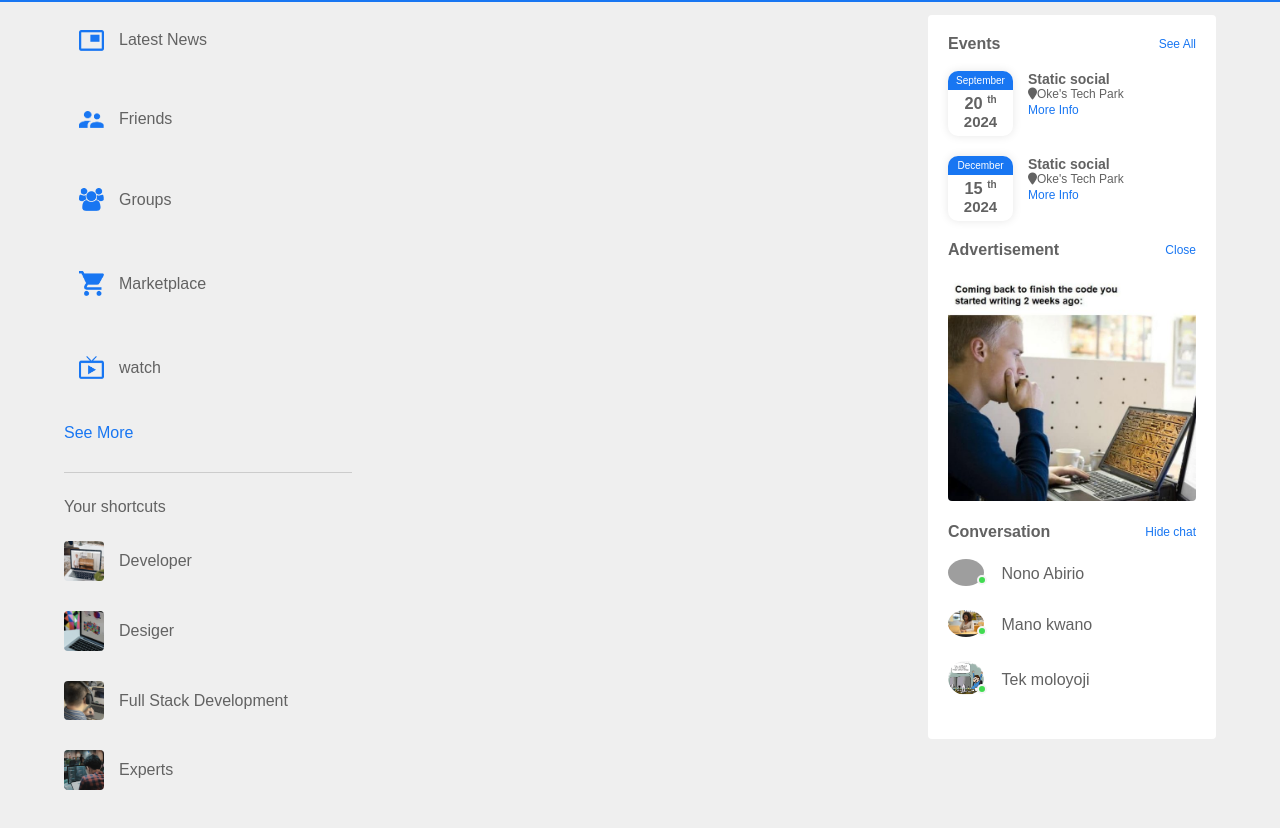
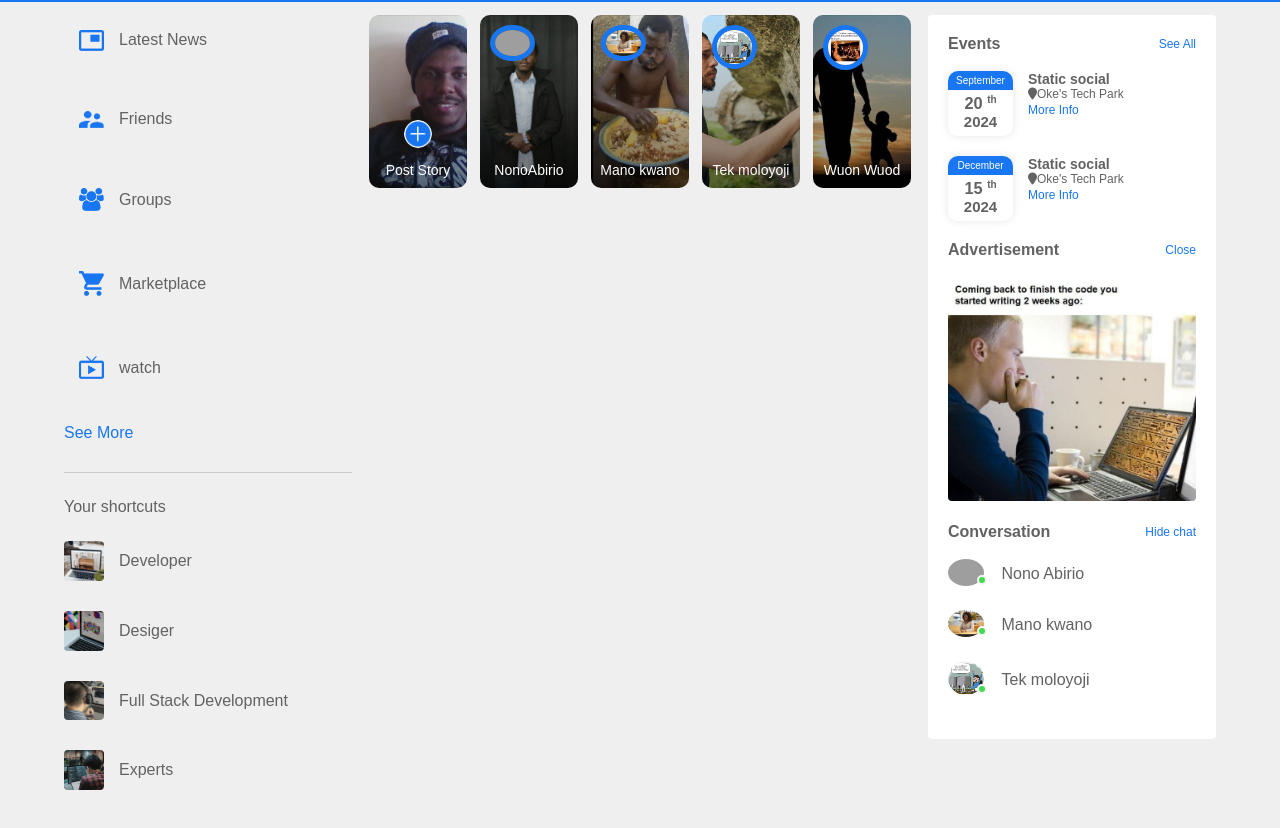
Before and after one commit to Alexanderoke/USoKitabu, a plain HTML site: page index.html in a window 1280 px wide. Shown: the part 72-900 px from the top of the page. Drawn offline with Linux system fonts and the light colour scheme; grey boxes are pictures that could not be loaded.

Commit message:
complete story section

```diff
--- a/index.html
+++ b/index.html
@@ -54,6 +54,29 @@
     </div>
     <!-- main-content -->
     <div class="main-content">
+
+      <div class="story-gallery">
+        <div class="story story1">
+          <img src="images/upload.png">
+          <p>Post Story</p>
+        </div>
+        <div class="story story2">
+          <img src="images/member-1.jpg">
+          <p>NonoAbirio</p>
+        </div>
+        <div class="story story3">
+          <img src="images/member-2.jpg">
+          <p>Mano kwano</p>
+        </div>
+        <div class="story story4">
+          <img src="images/member-3.jpg">
+          <p>Tek moloyoji</p>
+        </div>
+        <div class="story story5">
+          <img src="images/member-4.jpg">
+          <p>Wuon Wuod</p>
+        </div>
+      </div>
 
     </div>
     <!-- right-sidebar -->
--- a/style.css
+++ b/style.css
@@ -239,3 +239,61 @@ nav{
   top:unset;
   bottom: 5px;
 }
+
+.story-gallery{
+  display: flex;
+  justify-content: space-between;
+  margin-bottom: 20px;
+}
+
+.story{
+  flex-basis: 18%;
+  padding-top: 32%;
+  position: relative;
+  background-position: center;
+  background-size: cover;
+  border-radius: 10px;
+}
+
+.story img{
+  position: absolute;
+  width: 45px;
+  border-radius: 50%;
+  top: 10px;
+  left: 10px;
+  border: 5px solid #1876f2;
+}
+
+.story p{
+  position: absolute;
+  bottom: 10px;
+  width: 100%;
+  text-align: center;
+  color: #fff;
+  font-size: 14px;
+}
+
+.story1{
+  background-image: linear-gradient(transparent, rgba(0, 0, 0, 0.5)), url(images/status-1.jpg);
+}
+.story2 {
+  background-image: linear-gradient(transparent, rgba(0, 0, 0, 0.5)), url(images/status-2.jpg);
+}
+.story3 {
+  background-image: linear-gradient(transparent, rgba(0, 0, 0, 0.5)), url(images/status-3.jpg);
+}
+.story4 {
+  background-image: linear-gradient(transparent, rgba(0, 0, 0, 0.5)), url(images/status-4.jpg);
+}
+.story5 {
+  background-image: linear-gradient(transparent, rgba(0, 0, 0, 0.5)), url(images/status-5.jpg);
+}
+.story.story1 img{
+  top: unset;
+  left: 50%;
+  bottom: 40px;
+  transform: translateX(-50%);
+  border: 0;
+  width: 28px;
+
+}
```
Also changed, not shown: images/1.png (renamed from images/status-1.png), images/2.png (renamed from images/status-2.png), images/2022-02-08-213744.jpg (added), images/2022-02-08-213948.jpg (added), images/2022-08-09-131450.jpg (added), images/a.png (renamed from images/status-3.png), images/delicious-buffet-foods.jpg (added), images/s.png (renamed from images/status-5.png), images/status-1.jpg (added), images/status-2.jpg (added), images/status-3.jpg (added), images/status-4.jpg (added), images/status-5.jpg (added), images/w.png (renamed from images/status-4.png).
